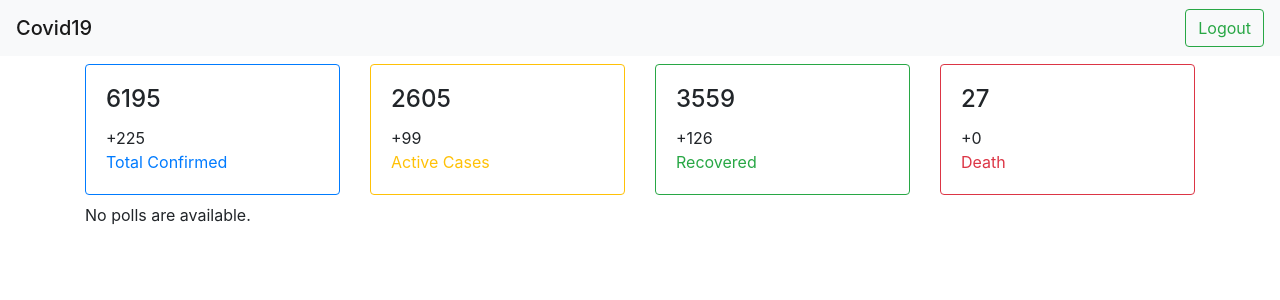
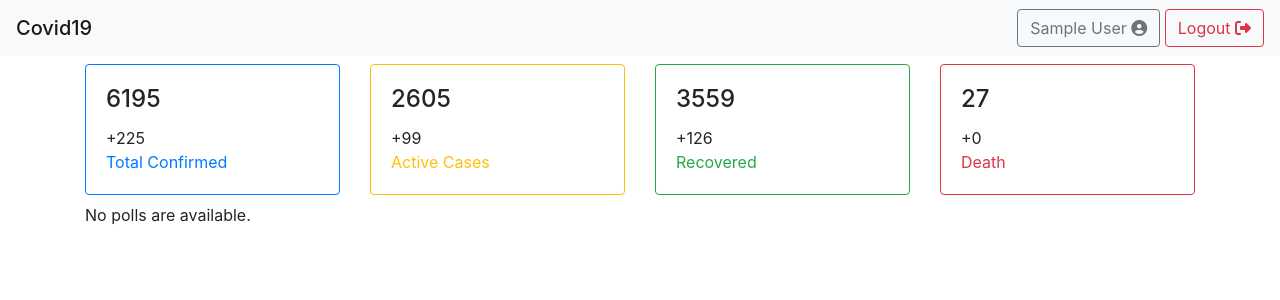
Before and after one commit to krishna-ananth-vk/covid19, a Django app: page / in a window 1280 px wide. Shown: the top 300 px of the page. Run offline with Django 3.2, Linux system fonts and the light colour scheme; the visitor is signed in with stand-in values (Sample User, id 1); data that the repository does not hold is empty; some libraries are stand-ins or nearby versions.

Commit message:
update 2

```diff
--- a/cases/templates/base.html
+++ b/cases/templates/base.html
@@ -5,9 +5,9 @@
     <meta name="viewport" content="width=device-width, initial-scale=1.0">
 
     <script src="https://code.jquery.com/jquery-3.5.1.slim.min.js" integrity="sha384-DfXdz2htPH0lsSSs5nCTpuj/zy4C+OGpamoFVy38MVBnE+IbbVYUew+OrCXaRkfj" crossorigin="anonymous"></script>
-<script src="https://cdn.jsdelivr.net/npm/popper.js@1.16.0/dist/umd/popper.min.js" integrity="sha384-Q6E9RHvbIyZFJoft+2mJbHaEWldlvI9IOYy5n3zV9zzTtmI3UksdQRVvoxMfooAo" crossorigin="anonymous"></script>
-<script src="https://stackpath.bootstrapcdn.com/bootstrap/4.5.0/js/bootstrap.min.js" integrity="sha384-OgVRvuATP1z7JjHLkuOU7Xw704+h835Lr+6QL9UvYjZE3Ipu6Tp75j7Bh/kR0JKI" crossorigin="anonymous"></script>
-    <link href="https://fonts.googleapis.com/icon?family=Material+Icons" rel="stylesheet">
+    <script src="https://cdn.jsdelivr.net/npm/popper.js@1.16.0/dist/umd/popper.min.js" integrity="sha384-Q6E9RHvbIyZFJoft+2mJbHaEWldlvI9IOYy5n3zV9zzTtmI3UksdQRVvoxMfooAo" crossorigin="anonymous"></script>
+    <script src="https://stackpath.bootstrapcdn.com/bootstrap/4.5.0/js/bootstrap.min.js" integrity="sha384-OgVRvuATP1z7JjHLkuOU7Xw704+h835Lr+6QL9UvYjZE3Ipu6Tp75j7Bh/kR0JKI" crossorigin="anonymous"></script>
+    <script src="https://kit.fontawesome.com/c9f2227385.js" crossorigin="anonymous"></script>
 
     <link rel="stylesheet" href="https://stackpath.bootstrapcdn.com/bootstrap/4.4.1/css/bootstrap.min.css" integrity="sha384-Vkoo8x4CGsO3+Hhxv8T/Q5PaXtkKtu6ug5TOeNV6gBiFeWPGFN9MuhOf23Q9Ifjh" crossorigin="anonymous">
     <title>Test</title>
--- a/cases/templates/index.html
+++ b/cases/templates/index.html
@@ -14,14 +14,28 @@
         </ul>
 
         {% if user.is_authenticated %}
-            <a href="/logout"><button class="btn btn-outline-success my-2 my-sm-0" >Logout</button></a>
+
+            <span class="btn btn-outline-secondary my-2 my-sm-0" >{{ user.first_name  }} {{ user.last_name }} <i class="fa fa-user-circle" aria-hidden="true"></i></span>
+            &nbsp;
+            <a href="/logout"><button class="btn btn-outline-danger my-2 my-sm-0" >Logout <i class="fa fa-sign-out" aria-hidden="true"></i></button></a>
         {% else %}
-            <a href="/login"><button class="btn btn-outline-success my-2 my-sm-0" >Login</button></a>
+            <a href="/login"><button class="btn btn-outline-success my-2 my-sm-0" >Login <i class="fa fa-sign-in" aria-hidden="true"></i>
+            </button></a>
         {% endif %}
 
 
     </div>
 </nav>
+
+
+
+
+
+
+
+
+
+
 <div class="container">
 
 
@@ -123,7 +137,7 @@
                     <td> {{ d.Recovered }} </td>
                     <td> {{ d.Death }} </td>
                     <td> {{ d.Active }} </td>
-                    <td> <a href="/edit/{{ d.id }}"><i class="material-icons ic">edit</i> </td>
+                    <td> <a href="/edit/{{ d.id }}"><i class="fa fa-pencil-square" aria-hidden="true"></i> </td>
 
                 </tr>
                 {% endfor %}
--- a/covid19/settings.py
+++ b/covid19/settings.py
@@ -29,8 +29,9 @@ STATIC_ROOT = os.path.join(BASE_DIR, 'staticfiles')
 SECRET_KEY = os.environ.get('DJANGO_SECRET_KEY')
 
 
+
 # SECURITY WARNING: don't run with debug turned on in production!
-DEBUG = True
+DEBUG = False
 
 ALLOWED_HOSTS = ['0.0.0.0','127.0.0.1','192.168.43.113','https://mysterious-hamlet-94096.herokuapp.com/']
 
```
